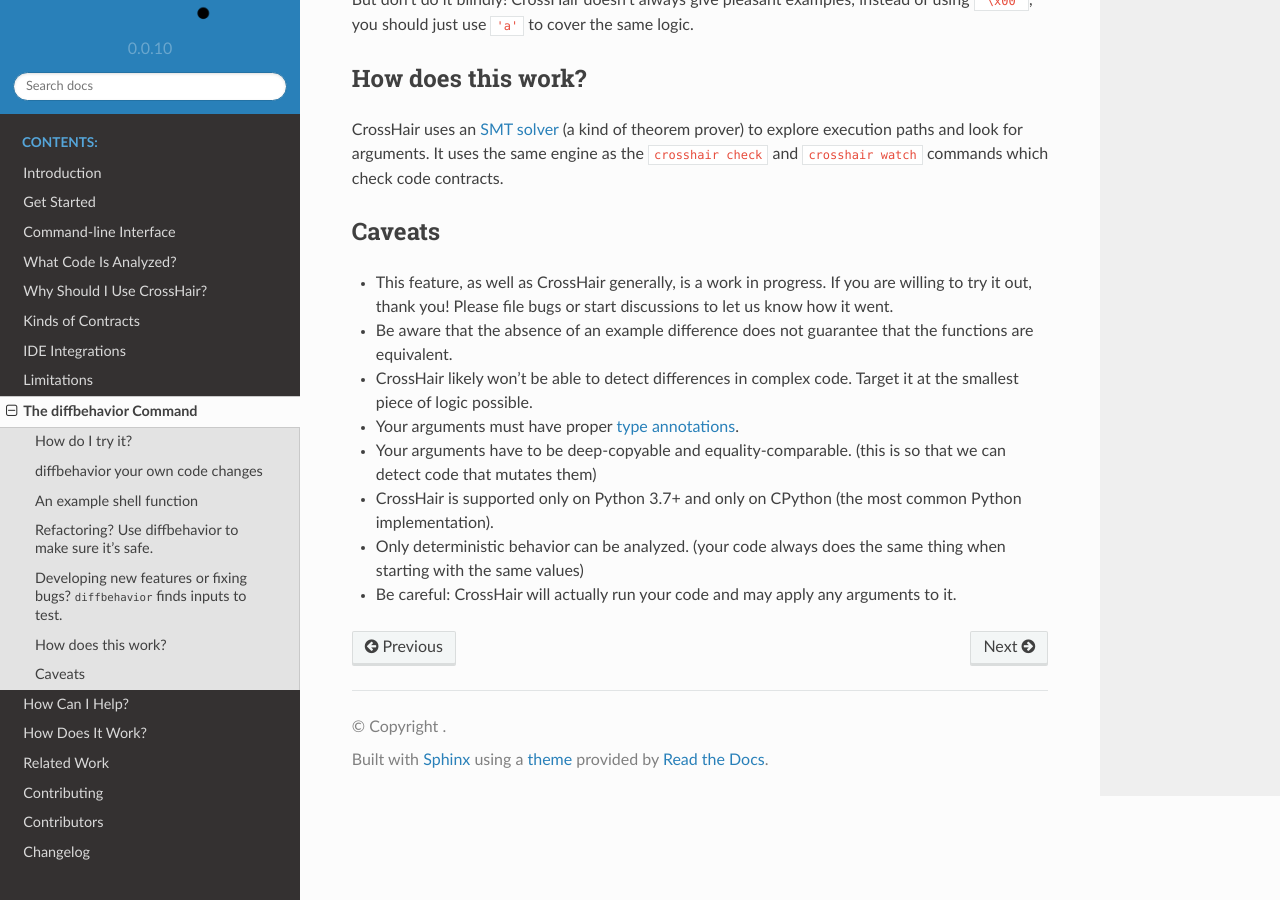
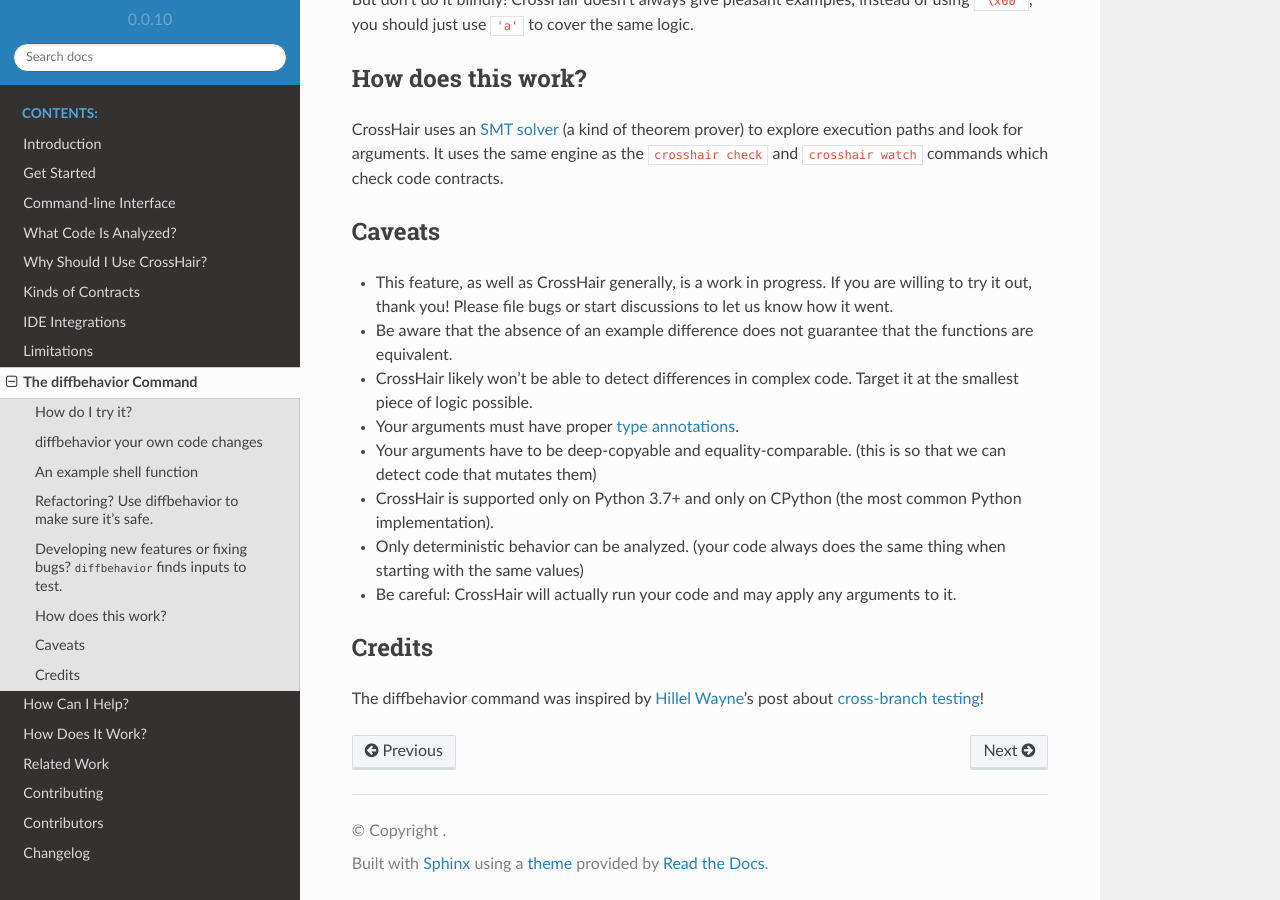
Before and after one commit to pschanely/CrossHair, a Sphinx documentation site: the page built from doc/source/diff_behavior.rst, in a window 1280 px wide and 900 px high, scrolled down 2841 px. Built offline with Sphinx 7.4.7 and the Read the Docs theme 2.0.0, drawn with Linux system fonts in a browser that asks for light colours; the version number is read from the project's files by our own code.

Commit message:
Add credits for diffbehavior command
Point to Hillel's post about cross-branch testing.

```diff
--- a/doc/source/diff_behavior.rst
+++ b/doc/source/diff_behavior.rst
@@ -183,3 +183,12 @@
   to it.
 
 .. _type annotations: https://www.python.org/dev/peps/pep-0484/
+
+Credits
+=======
+
+The diffbehavior command was inspired by `Hillel Wayne`_'s post about
+`cross-branch testing`_!
+
+.. _Hillel Wayne: http://hillelwayne.com/
+.. _cross-branch testing: https://buttondown.email/hillelwayne/archive/cross-branch-testing/
```
